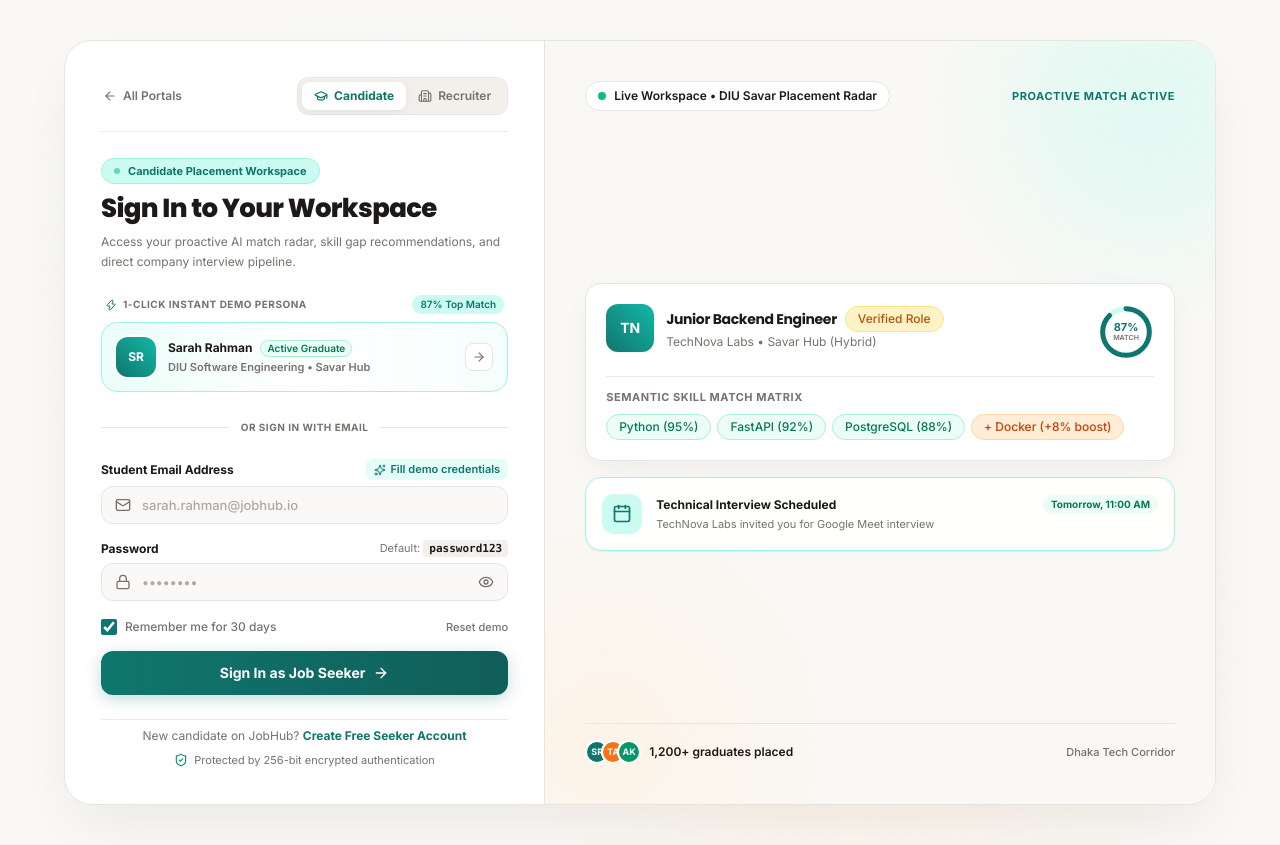
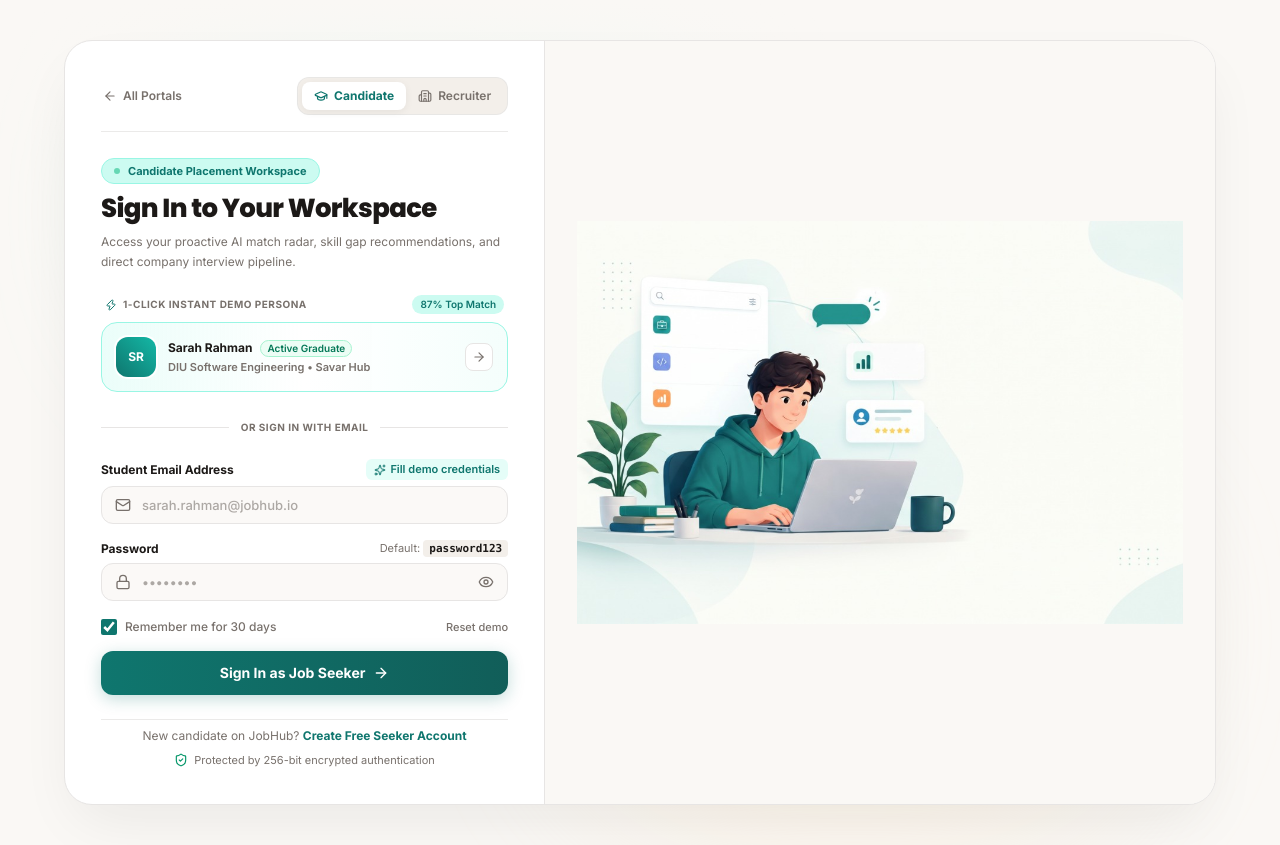
Before and after one commit to Saif-AlSaad/JobHub, a React (Vite) app in the folder frontend/: page /#/login in a window 1280 px wide. Both pictures are taken after a click on the element 408 px from the left and 479 px from the top of the page. Built offline with nearby package versions, Linux system fonts and the light colour scheme; no server answers.

Commit message:
feat(auth): set clean illustration on job seeker side panel without text

```diff
--- a/frontend/src/pages/LoginPage.jsx
+++ b/frontend/src/pages/LoginPage.jsx
@@ -24,6 +24,7 @@ import {
   Award,
 } from 'lucide-react';
 import { useAuth } from '../context/AuthContext';
+import seekerIllustration from '../assets/job-seeker-workspace.jpg';
 
 export default function LoginPage() {
   const { login, demoLogin } = useAuth();
@@ -506,116 +507,13 @@ export default function LoginPage() {
 
           </div>
 
-          {/* RIGHT COLUMN: MODERN SAAS WORKSPACE SHOWCASE CANVAS (7 cols on lg) */}
-          <div className="hidden lg:flex lg:col-span-7 bg-[#FAF8F5] border-l border-[#E7E5E4] p-8 lg:p-10 flex-col justify-between relative overflow-hidden">
-
-            {/* Ambient workspace glows */}
-            <div className="absolute -top-20 -right-20 w-72 h-72 bg-[#CCFBF1]/50 rounded-full blur-3xl pointer-events-none" />
-            <div className="absolute -bottom-20 -left-20 w-72 h-72 bg-[#FFEDD5]/40 rounded-full blur-3xl pointer-events-none" />
-
-            {/* Top Workspace Header */}
-            <div className="flex items-center justify-between relative z-10">
-              <div className="inline-flex items-center gap-2 px-3 py-1.5 rounded-full bg-white border border-[#E7E5E4] shadow-xs text-xs font-semibold text-[#1C1917]">
-                <span className="w-2 h-2 rounded-full bg-emerald-500 animate-pulse" />
-                <span>Live Workspace • DIU Savar Placement Radar</span>
-              </div>
-              <span className="text-[11px] font-bold text-[#0F766E] uppercase tracking-wider">
-                Proactive Match Active
-              </span>
-            </div>
-
-            {/* Core Workspace Preview Card (Interactive Mockup) */}
-            <div className="my-auto space-y-4 relative z-10 py-6">
-
-              {/* Card 1: Top AI Matched Opportunity Card */}
-              <div className="bg-white rounded-2xl border border-[#E7E5E4] p-5 shadow-[0_10px_30px_-5px_rgba(28,25,23,0.06)] space-y-4">
-                <div className="flex items-start justify-between">
-                  <div className="flex items-center gap-3">
-                    <div className="w-12 h-12 rounded-xl bg-gradient-to-tr from-[#0F766E] to-[#14B8A6] text-white flex items-center justify-center font-bold text-sm shadow-sm">
-                      TN
-                    </div>
-                    <div>
-                      <div className="flex items-center gap-2">
-                        <h4 className="text-sm font-bold text-[#1C1917]">Junior Backend Engineer</h4>
-                        <span className="badge-pill badge-urgent-featured text-[10px]">Verified Role</span>
-                      </div>
-                      <p className="text-xs text-[#78716C] mt-0.5">TechNova Labs • Savar Hub (Hybrid)</p>
-                    </div>
-                  </div>
-
-                  {/* Radial SVG Gauge Mockup */}
-                  <div className="relative w-14 h-14 flex items-center justify-center">
-                    <svg className="w-14 h-14 -rotate-90" viewBox="0 0 36 36">
-                      <circle
-                        cx="18"
-                        cy="18"
-                        r="15"
-                        fill="none"
-                        className="stroke-[#CCFBF1]"
-                        strokeWidth="3.2"
-                      />
-                      <circle
-                        cx="18"
-                        cy="18"
-                        r="15"
-                        fill="none"
-                        className="stroke-[#0F766E]"
-                        strokeWidth="3.2"
-                        strokeDasharray="94.25"
-                        strokeDashoffset="12.25"
-                        strokeLinecap="round"
-                      />
-                    </svg>
-                    <div className="absolute inset-0 flex flex-col items-center justify-center text-center">
-                      <span className="text-[11px] font-extrabold text-[#0F766E] leading-none">87%</span>
-                      <span className="text-[7px] text-[#78716C] font-semibold uppercase">Match</span>
-                    </div>
-                  </div>
-                </div>
-
-                {/* Skill Breakdown Micro-Widget */}
-                <div className="pt-3 border-t border-[#E7E5E4]/80 space-y-2">
-                  <span className="text-[11px] font-bold text-[#78716C] uppercase tracking-wider block">
-                    Semantic Skill Match Matrix
-                  </span>
-                  <div className="flex flex-wrap gap-1.5">
-                    <span className="badge-pill badge-salary-verified text-[11px]">Python (95%)</span>
-                    <span className="badge-pill badge-salary-verified text-[11px]">FastAPI (92%)</span>
-                    <span className="badge-pill badge-salary-verified text-[11px]">PostgreSQL (88%)</span>
-                    <span className="badge-pill badge-location-type text-[11px]">+ Docker (+8% boost)</span>
-                  </div>
-                </div>
-              </div>
-
-              {/* Card 2: Live Interview Pipeline Alert Notification */}
-              <div className="bg-white/90 backdrop-blur-md rounded-2xl border border-[#99F6E4] p-4 shadow-sm flex items-center gap-3.5">
-                <div className="w-10 h-10 rounded-xl bg-[#CCFBF1] text-[#0F766E] flex items-center justify-center flex-shrink-0">
-                  <Calendar className="w-5 h-5 text-[#0F766E]" />
-                </div>
-                <div className="flex-1">
-                  <div className="flex items-center justify-between">
-                    <p className="text-xs font-bold text-[#1C1917]">Technical Interview Scheduled</p>
-                    <span className="text-[10px] text-emerald-700 font-bold bg-emerald-50 px-2 py-0.5 rounded-full">Tomorrow, 11:00 AM</span>
-                  </div>
-                  <p className="text-[11px] text-[#78716C] mt-0.5">TechNova Labs invited you for Google Meet interview</p>
-                </div>
-              </div>
-
-            </div>
-
-            {/* Bottom Social Proof */}
-            <div className="pt-4 border-t border-[#E7E5E4] flex items-center justify-between text-xs text-[#78716C] relative z-10">
-              <div className="flex items-center gap-2">
-                <div className="flex -space-x-2">
-                  <div className="w-6 h-6 rounded-full bg-[#0F766E] text-white text-[9px] font-bold flex items-center justify-center border-2 border-white">SR</div>
-                  <div className="w-6 h-6 rounded-full bg-[#F97316] text-white text-[9px] font-bold flex items-center justify-center border-2 border-white">TA</div>
-                  <div className="w-6 h-6 rounded-full bg-emerald-600 text-white text-[9px] font-bold flex items-center justify-center border-2 border-white">AK</div>
-                </div>
-                <span className="font-semibold text-[#1C1917]">1,200+ graduates placed</span>
-              </div>
-              <span className="text-[11px] font-medium text-[#78716C]">Dhaka Tech Corridor</span>
-            </div>
-
+          {/* RIGHT COLUMN: JOB SEEKER ILLUSTRATION PANEL (7 cols on lg, no text) */}
+          <div className="hidden lg:flex lg:col-span-7 bg-[#FAF8F5] border-l border-[#E7E5E4] relative overflow-hidden items-center justify-center p-6 lg:p-8">
+            <img
+              src={seekerIllustration}
+              alt=""
+              className="w-full h-full object-contain max-h-[580px] select-none pointer-events-none transition-transform duration-500 hover:scale-[1.01]"
+            />
           </div>
 
         </div>
```
Also changed, not shown: frontend/public/job-seeker-workspace.jpg (added), frontend/src/assets/job-seeker-workspace.jpg (added).
